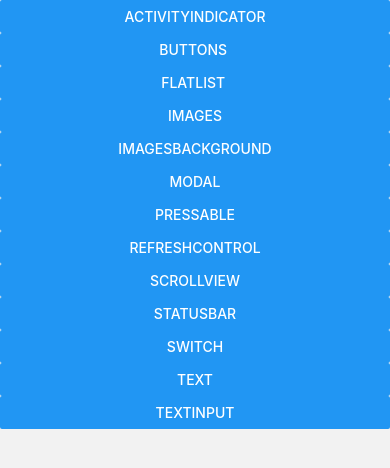
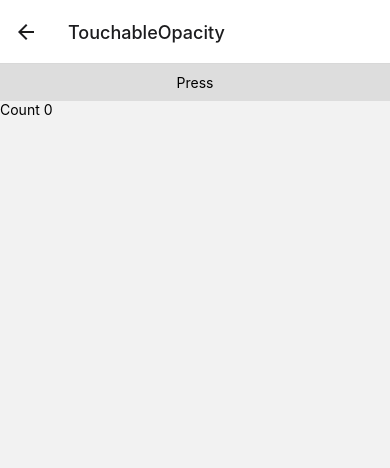
Before and after one commit to SammyMureithi/FistRNApp, a React Native app: screen /TouchableOpacity in a window 390 px wide. Shown: the top 468 px of the page. Built offline with nearby package versions, Linux system fonts and the light colour scheme.

Commit message:
TouchableOpacity

```diff
--- a/App.js
+++ b/App.js
@@ -16,6 +16,7 @@ import StatusBarCompo from './Screens/StatusBarCompo';
 import SwitchCompo from './Screens/SwitchCompo';
 import TextCompo from './Screens/TextCompo';
 import TextInputComp from './Screens/TextInputComp';
+import TouchableOpacityCompo from './Screens/TouchableOpacity';
 function App() {
   const Stack = createNativeStackNavigator();
   return (
@@ -46,6 +47,10 @@ function App() {
         <Stack.Screen name="Switch" component={SwitchCompo} />
         <Stack.Screen name="Text" component={TextCompo} />
         <Stack.Screen name="TextInput" component={TextInputComp} />
+        <Stack.Screen
+          name="TouchableOpacity"
+          component={TouchableOpacityCompo}
+        />
       </Stack.Navigator>
     </NavigationContainer>
   );
--- a/Screens/Index.js
+++ b/Screens/Index.js
@@ -45,6 +45,10 @@ function Index({navigation}) {
           title="TextInput"
           onPress={() => navigation.navigate('TextInput')}
         />
+        <Button
+          title="TouchableOpacity"
+          onPress={() => navigation.navigate('TouchableOpacity')}
+        />
       </ScrollView>
     </SafeAreaView>
   );
--- a/Screens/TextCompo.js
+++ b/Screens/TextCompo.js
@@ -9,7 +9,8 @@ function TextCompo() {
         Here we can have{' '}
         <Text style={{color: 'red', fontStyle: 'italic'}}>nested Text</Text>
       </Text>
-      <Text dataDetectorType={'phoneNumber'}>0768397675</Text>
+      <Text dataDetectorType={'email'}>sammymureithi20@gmail.com</Text>
+      <Text dataDetectorType={'phoneNumber'}>254768397675</Text>
     </View>
   );
 }
--- /dev/null
+++ b/Screens/TouchableOpacity.js
@@ -0,0 +1,20 @@
+import React from 'react';
+import {useState} from 'react';
+import {View, Text, TouchableOpacity} from 'react-native';
+
+function TouchableOpacityCompo() {
+  const [counter, setCounter] = useState(0);
+  return (
+    <View>
+      <TouchableOpacity
+        onPress={() => setCounter(prevCount => prevCount + 1)}
+        // activeOpacity={0.5}
+        style={{alignItems: 'center', backgroundColor: '#DDDDDD', padding: 10}}>
+        <Text>Press</Text>
+      </TouchableOpacity>
+      <Text>Count {counter}</Text>
+    </View>
+  );
+}
+
+export default TouchableOpacityCompo;
```
